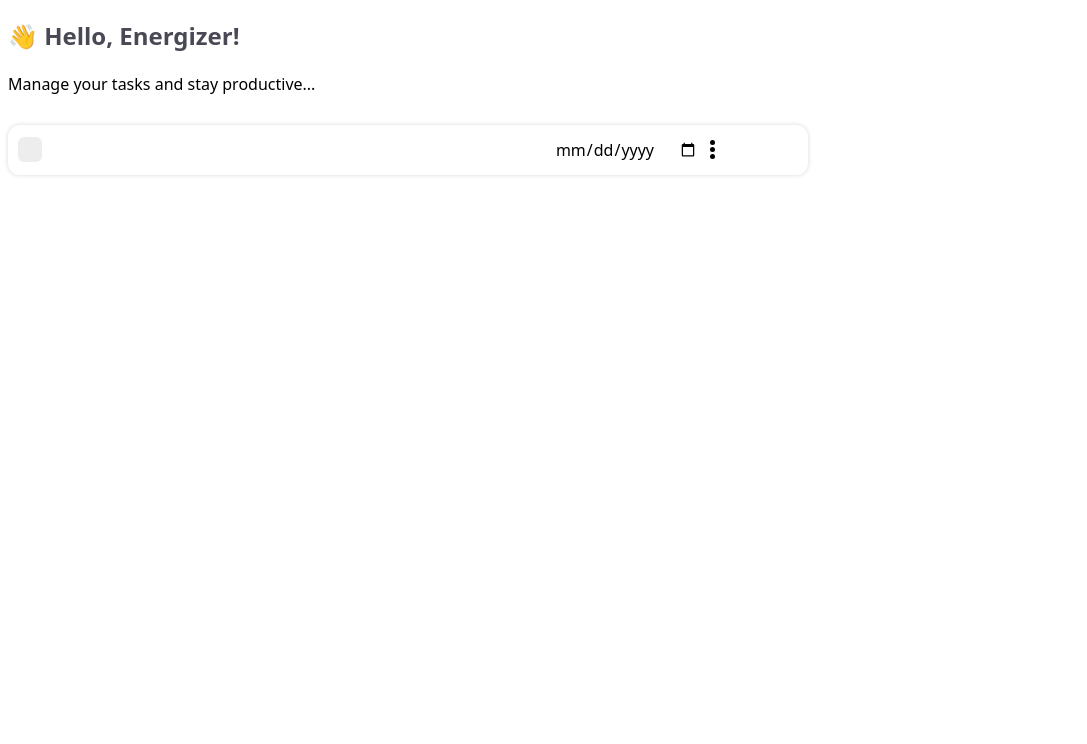
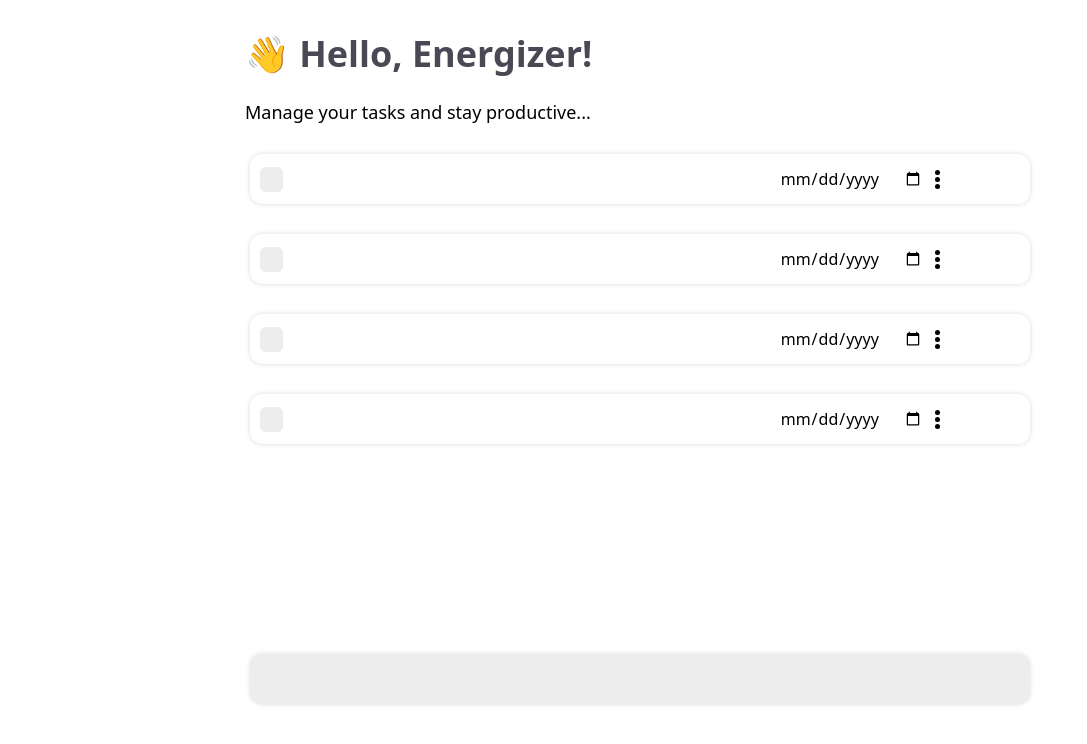
Before and after one commit to AgnieszkaPisarek/ToDoApp, a Vue app in the folder Frontend/: page / in a window 1280 px wide. Shown: the top 744 px of the page, without its empty margins (0-1087 px from the left). Built offline with nearby package versions, Linux system fonts and the light colour scheme; the HTML template or start-up script is replaced by a standard one.

Commit message:
centering and bigger size

```diff
--- a/Frontend/src/App.vue
+++ b/Frontend/src/App.vue
@@ -11,10 +11,30 @@ const encouragement = 'Manage your tasks and stay productive...'
     <section class="greeting">
       <RandomText />
       <div class="encouragement">{{ encouragement }}</div>
-      <Task />
-      <!--      <CreateTask />-->
+      <div class="tasksField">
+        <Task />
+        <Task />
+        <Task />
+        <Task />
+      </div>
+
+      <CreateTask />
     </section>
   </main>
 </template>
 
-<style scoped></style>
+<style scoped>
+.App {
+  display: flex;
+  flex-direction: column;
+  align-items: center;
+}
+.tasksField {
+  height: 500px;
+  width: auto;
+  overflow: auto;
+}
+.encouragement {
+  font-size: 18px;
+}
+</style>
--- a/Frontend/src/components/CreateTask.vue
+++ b/Frontend/src/components/CreateTask.vue
@@ -5,14 +5,21 @@ const createNewTaskText = ref('Write a new task')
 const input = ref('')
 const isFocused = ref(false)
 const clearPlaceholder = () => {
+  const container = document.getElementById('create-task')
+  if (container) {
+    container.classList.add('active')
+  }
   createNewTaskText.value = ''
   isFocused.value = true
 }
-
 const restorePlaceholder = () => {
+  const container = document.getElementById('create-task')
   isFocused.value = false
   if (input.value === '') {
     createNewTaskText.value = 'Write a new task'
+  }
+  if (container) {
+    container.classList.remove('active') // Remove 'active' class when not focused
   }
 }
 
@@ -22,10 +29,14 @@ const handleClick = () => {}
 </script>
 <template>
   <section class="create-task">
-    <button v-if="isFocused" class="checkButton" @click="handleClick"></button>
+    <button
+      v-if="isFocused"
+      class="checkButton"
+      @click="handleClick"
+      :placeholder="createNewTaskText"
+    ></button>
     <input
       type="text"
-      :placeholder="createNewTaskText"
       v-model="input"
       @focus="clearPlaceholder"
       @blur="restorePlaceholder"
@@ -37,8 +48,12 @@ const handleClick = () => {}
 </template>
 
 <style scoped>
+.create-task.active {
+  background: #ffffff;
+}
+
 .create-task input::placeholder {
-  font-size: 12px;
+  font-size: 16px;
   font-weight: 400;
   line-height: 24px;
   text-align: left;
@@ -56,14 +71,28 @@ const handleClick = () => {}
 }
 
 .create-task input {
-  width: 451px;
-  height: 36px;
-  position: absolute;
-  top: 576px;
-  left: 286px;
+  width: 550px;
+  height: 20px;
   gap: 0;
   border-radius: 12px;
-  background: #e6e6e6;
+  background: #ededed;
+  padding: 10px;
+  border: 0 solid #ccc;
+}
+
+.create-task {
+  box-sizing: border-box;
+  display: flex;
+  flex-direction: row;
+  justify-content: space-around;
+  align-items: center;
+  margin-top: 30px;
+  width: 780px;
+  margin-left: 5px;
+  margin-right: 5px;
+  height: 50px;
+  border-radius: 12px;
+  background: #ededed;
   padding: 10px;
   border: 0 solid #ccc;
   box-shadow: 0 0 5px rgba(0, 0, 0, 0.15);
@@ -73,22 +102,18 @@ const handleClick = () => {}
 }
 
 .addTaskButton {
-  width: 71px;
-  height: 23px;
-  position: absolute;
-  top: 592px;
-  left: 670px;
+  height: 30px;
+  width: 100px;
+  font-size: 16px;
   border: 0 solid #ccc;
   border-radius: 6px;
-  background-color: #ededed;
+  background-color: #ffffff;
+  cursor: pointer;
 }
 
 .checkButton {
-  width: 18px;
-  height: 18px;
-  position: absolute;
-  top: 594px;
-  left: 290px;
+  width: 25px;
+  height: 25px;
   background-color: #ededed;
   border: 0 solid #ccc;
   border-radius: 6px;
--- a/Frontend/src/components/OptionsMenu.vue
+++ b/Frontend/src/components/OptionsMenu.vue
@@ -1,4 +1,6 @@
 <script setup lang="ts">
+import CreateTask from '@/components/CreateTask.vue'
+
 function fun() {
   const optionsMenu = document.getElementById('options-menu')
 
@@ -38,6 +40,11 @@ function fun() {
   font-size: 17px;
 }
 
+.options-menu:hover {
+  background-color: #e6e6e6;
+  cursor: pointer;
+}
+
 .style {
   position: absolute;
   box-sizing: border-box;
--- a/Frontend/src/components/RandomText.vue
+++ b/Frontend/src/components/RandomText.vue
@@ -27,7 +27,7 @@ onMounted(() => {
 
 <style scoped>
 h1 {
-  font-size: 24px;
+  font-size: 36px;
   font-weight: 700;
   line-height: 32.69px;
   text-align: left;
--- a/Frontend/src/components/Task.vue
+++ b/Frontend/src/components/Task.vue
@@ -2,13 +2,29 @@
 import { ref } from 'vue'
 import OptionsMenu from '@/components/OptionsMenu.vue'
 const input = ref('')
-const handleClick = () => {}
+const isChecked = ref(false)
+const checkButton = document.querySelector('.checkButton')
+
+if (checkButton) {
+  checkButton.addEventListener('click', () => {
+    checkButton.classList.add('taskDoneButton')
+  })
+}
+
+const handleClick = () => {
+  isChecked.value = !isChecked.value
+  const button = document.getElementById('checkButton')
+  if (button) {
+    button.style.background = '#ffffff'
+  }
+}
 </script>
 
 <template>
   <section class="task">
     <div class="task-container">
-      <button class="checkButton" @click="handleClick"></button>
+      <button class="checkButton"></button>
+
       <input class="thingToDo" type="text" v-model="input" />
       <input class="date" type="date" />
       <OptionsMenu />
@@ -33,7 +49,9 @@ const handleClick = () => {}
   justify-content: space-around;
   align-items: center;
   margin-top: 30px;
-  width: 800px;
+  margin-right: 5px;
+  margin-left: 5px;
+  width: 780px;
   height: 50px;
   border-radius: 12px;
   background: #ffffff;
@@ -54,6 +72,14 @@ const handleClick = () => {}
   z-index: 20;
 }
 
+.checkButton:hover {
+  cursor: pointer;
+}
+
+.taskDoneButton {
+  background: #494955;
+}
+
 .thingToDo {
   box-sizing: border-box;
   width: 550px;
```
